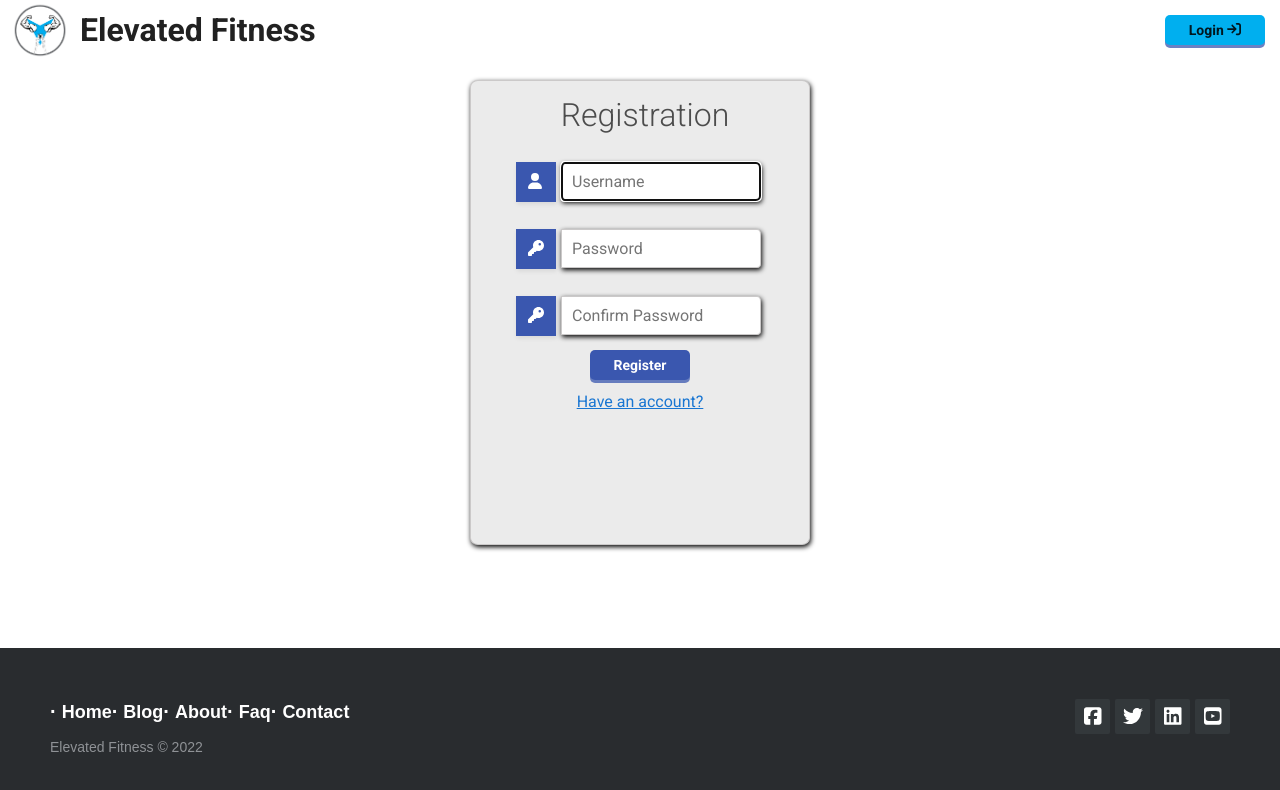
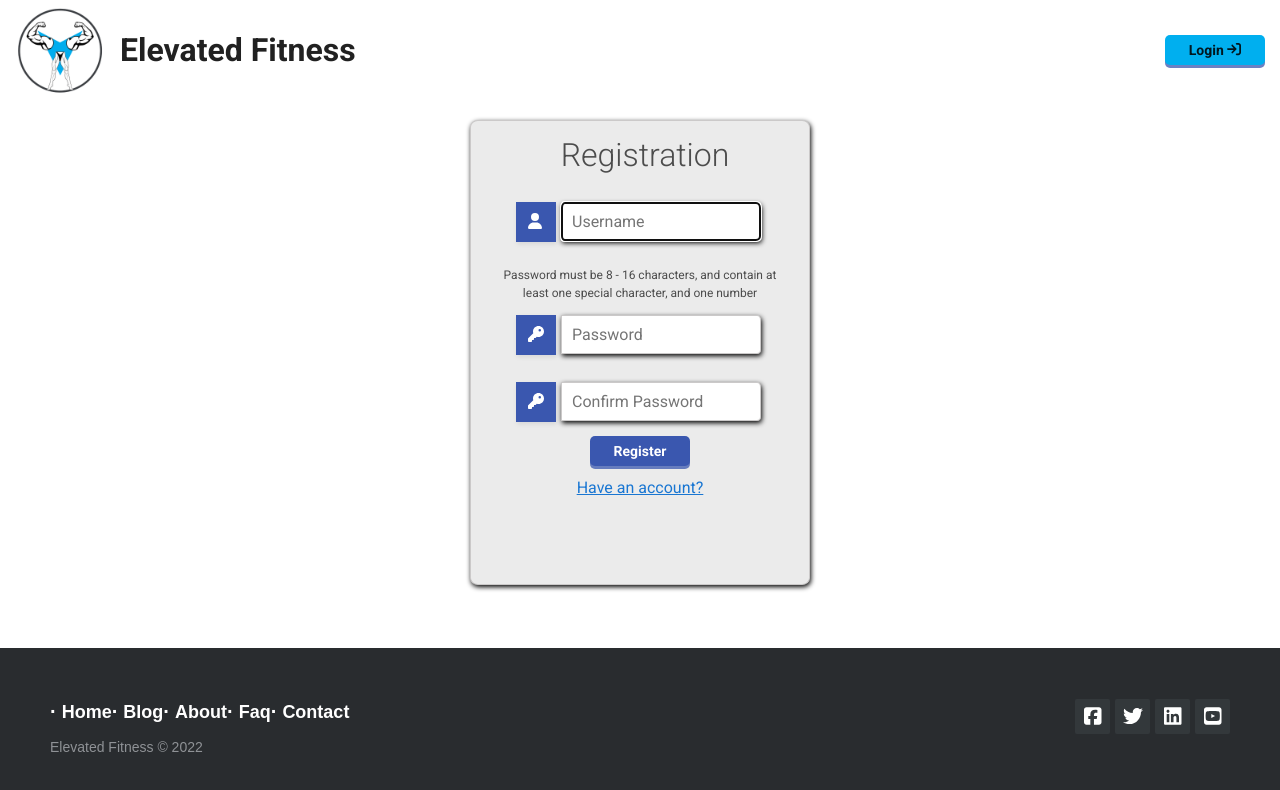
Before and after one commit to TrevRossow/Workout-Builder, a Vue app in the folder vue/: page /register in a window 1280 px wide. Shown: the top 790 px of the page. Built offline with nearby package versions, Linux system fonts and the light colour scheme.

Commit message:
added login plus better looking logo

```diff
--- a/vue/src/App.vue
+++ b/vue/src/App.vue
@@ -3,7 +3,7 @@
     <v-main>
       <div id="head">
         <header v-on:click="$router.push({name: 'home'})">
-          <img src="..\public\20220411_155646_0000.png" alt="" />
+          <img src="../public/EFLogo.png" alt="" />
           <h1>Elevated Fitness</h1>
         </header>
         <nav>
@@ -14,8 +14,8 @@
             </button>
 
             <button id="dashboardBtn" class="btn" v-on:click="getUser()"
-            v-if="($store.state.token != '')"> Menu
-            <font-awesome-icon icon="fa-bars"/>
+            v-if="($store.state.token != '')"> Dashboard
+            <font-awesome-icon icon="fa-dashboard"/>
             </button>
 
           <button id="loginHome" class="btn" v-on:click="$router.push({name:'logout'})"
@@ -87,7 +87,7 @@ export default {
 #app{
 }
 img {
-  height: 60px;
+  height: 100px;
   padding-left: 10px;
 }
 
@@ -108,13 +108,11 @@ h1, img:hover {
 nav {
   grid-area: "nav";
   display: flex;
-  align-content: center;
+  align-items: center;
   justify-content: flex-end;
 
 
 }
-
-
 
 #head {
   display: grid;
--- a/vue/src/main.js
+++ b/vue/src/main.js
@@ -9,10 +9,11 @@ import {   faFacebookSquare, faTwitter, faLinkedin, faYoutubeSquare,  } from '@f
 import {  faShoppingCart, faKey, faMailBulk, faUser, faArrowRightToBracket,
    faArrowRightFromBracket, faStar, faBars, faPen, faDumbbell,faListNumeric} from '@fortawesome/free-solid-svg-icons'
 import { FontAwesomeIcon } from '@fortawesome/vue-fontawesome'
+import { faDashboard } from '@fortawesome/free-solid-svg-icons'
 
 library.add(faFacebookSquare, faTwitter,
   faShoppingCart, faKey, faMailBulk, faUser, faLinkedin, faYoutubeSquare,faListNumeric,
-   faArrowRightToBracket, faArrowRightFromBracket, faStar, faBars, faPen, faDumbbell)
+   faArrowRightToBracket, faArrowRightFromBracket, faStar, faBars, faPen, faDumbbell, faDashboard)
 
 Vue.component('font-awesome-icon', FontAwesomeIcon)
 
--- a/vue/src/views/Register.vue
+++ b/vue/src/views/Register.vue
@@ -17,8 +17,9 @@
   required
   autofocus/>
 
+  <h2>Password must be 8 - 16 characters, and contain at least one special character, and one number</h2>
   <label id="icon" for="name">
-    <i> <font-awesome-icon icon="fa fa-key"/></i>
+  <i> <font-awesome-icon icon="fa fa-key"/></i>
   </label>
   <input type="password"
   name="name" id="name"
@@ -59,6 +60,7 @@ export default {
       },
       registrationErrors: false,
       registrationErrorMsg: 'There were problems registering this user.',
+      passwordComparison: /^(?=.*[0-9])(?=.*[!@#$%^&*])[a-zA-Z0-9!@#$%^&*]{8,16}$/
     };
   },
   methods: {
@@ -66,7 +68,17 @@ export default {
       if (this.user.password != this.user.confirmPassword) {
         this.registrationErrors = true;
         this.registrationErrorMsg = 'Passwords do not match.';
-      } else {
+      } else if (this.user.password.length <= 8 ) {
+        this.registrationErrors = true;
+        this.registrationErrorMsg = 'Password must be at least 8 characters'
+      } else if (this.user.password.length >= 16) {
+        this.registrationErrorMsg = true;
+        this.registrationErrorMsg = 'Password must be less than 16 characters'
+      } else if ( !this.user.password.match(this.passwordComparison)){
+        this.registrationErrorMsg = true;
+        this.registrationErrorMsg = 'Password must contain at least one number, and one special character.'
+      }
+       else {
         authService
           .register(this.user)
           .then((response) => {
@@ -81,7 +93,7 @@ export default {
             const response = error.response;
             this.registrationErrors = true;
             if (response.status === 400) {
-              this.registrationErrorMsg = 'Validation Errors';
+              this.registrationErrorMsg = 'This username is already in use!';
             }
           });
       }
@@ -103,7 +115,14 @@ h1 {
   padding-top: 10px;
   margin-bottom: 10px;
 }
+h2 {
+  font-size: 12px;
+  font-weight: 400;
+  color: #4c4c4c;
+  text-align: center;
+  padding-top: 10px;
 
+}
 
 .testbox {
   margin: 20px auto;
```
Also changed, not shown: vue/public/20220411_155646_0000.png (deleted), vue/public/EFLogo.png (added).
